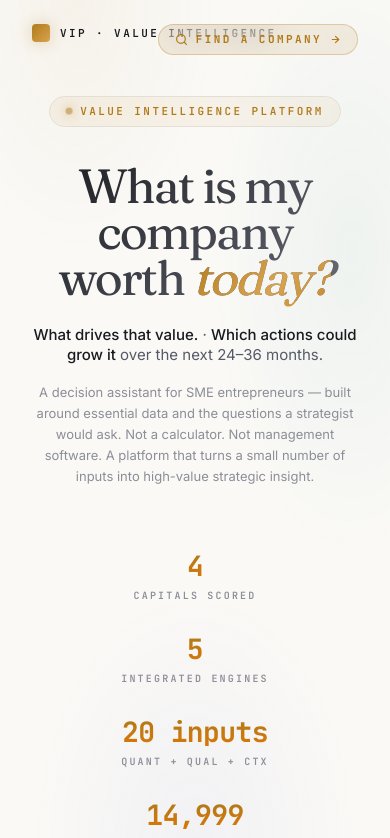
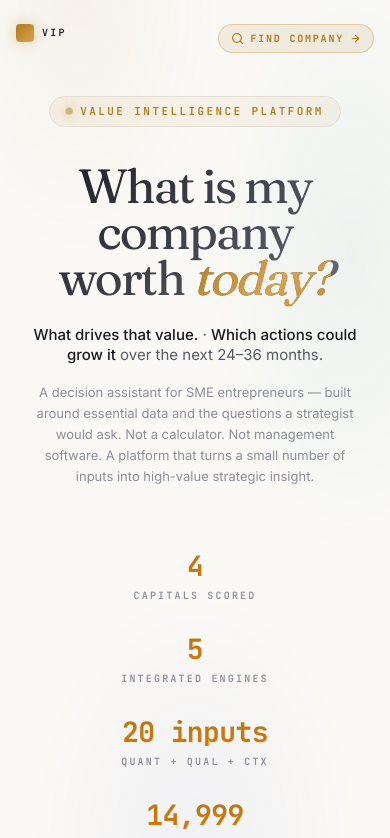
Before and after one commit to harish885/VIP, a Next.js app in the folder web/: page / in a window 390 px wide. Shown: the top 838 px of the page. Built offline with nearby package versions, Linux system fonts and the light colour scheme.

Commit message:
Fix mobile marketing header

```diff
--- a/web/components/chrome/auth-cta.tsx
+++ b/web/components/chrome/auth-cta.tsx
@@ -12,11 +12,13 @@ export function AuthCta() {
   return (
     <Link
       href="/companies"
-      className="fixed right-8 top-6 z-50 inline-flex items-center gap-2 rounded-full border border-gold/30 bg-gold/[0.10] px-4 py-1.5 font-mono text-[11px] font-bold uppercase tracking-eyebrow text-gold backdrop-blur-glass transition-all hover:-translate-y-0.5 hover:bg-gold/[0.18]"
+      className="fixed right-4 top-6 z-50 inline-flex max-w-[56vw] items-center gap-1.5 rounded-full border border-gold/30 bg-gold/[0.10] px-3 py-1.5 font-mono text-[10px] font-bold uppercase tracking-[0.18em] text-gold backdrop-blur-glass transition-all hover:-translate-y-0.5 hover:bg-gold/[0.18] sm:right-8 sm:max-w-none sm:gap-2 sm:px-4 sm:text-[11px] sm:tracking-eyebrow"
     >
-      <Search size={13} strokeWidth={2.25} />
-      Find a company
-      <ArrowRight size={11} strokeWidth={2.5} />
+      <Search size={13} strokeWidth={2.25} className="shrink-0" />
+      <span className="min-[390px]:hidden">Find</span>
+      <span className="hidden min-[390px]:inline sm:hidden">Find company</span>
+      <span className="hidden sm:inline">Find a company</span>
+      <ArrowRight size={11} strokeWidth={2.5} className="shrink-0" />
     </Link>
   );
 }
--- a/web/components/chrome/top-brand.tsx
+++ b/web/components/chrome/top-brand.tsx
@@ -5,13 +5,14 @@
 export function TopBrand() {
   return (
     <div
-      className="fixed left-8 top-6 z-50 flex items-center gap-2.5 font-mono text-[11px] font-semibold uppercase tracking-eyebrow text-text"
+      className="fixed left-4 top-6 z-50 flex max-w-[42vw] items-center gap-2 font-mono text-[10px] font-semibold uppercase leading-tight tracking-[0.22em] text-text sm:left-8 sm:max-w-none sm:gap-2.5 sm:text-[11px] sm:tracking-eyebrow"
     >
       <span
-        className="block h-[18px] w-[18px] rounded-[4px] bg-gradient-to-br from-gold to-gold-soft"
+        className="block h-[18px] w-[18px] shrink-0 rounded-[4px] bg-gradient-to-br from-gold to-gold-soft"
         style={{ boxShadow: '0 0 16px rgba(176, 122, 26, 0.30)' }}
       />
-      VIP · Value Intelligence
+      <span className="sm:hidden">VIP</span>
+      <span className="hidden sm:inline">VIP · Value Intelligence</span>
     </div>
   );
 }
```
